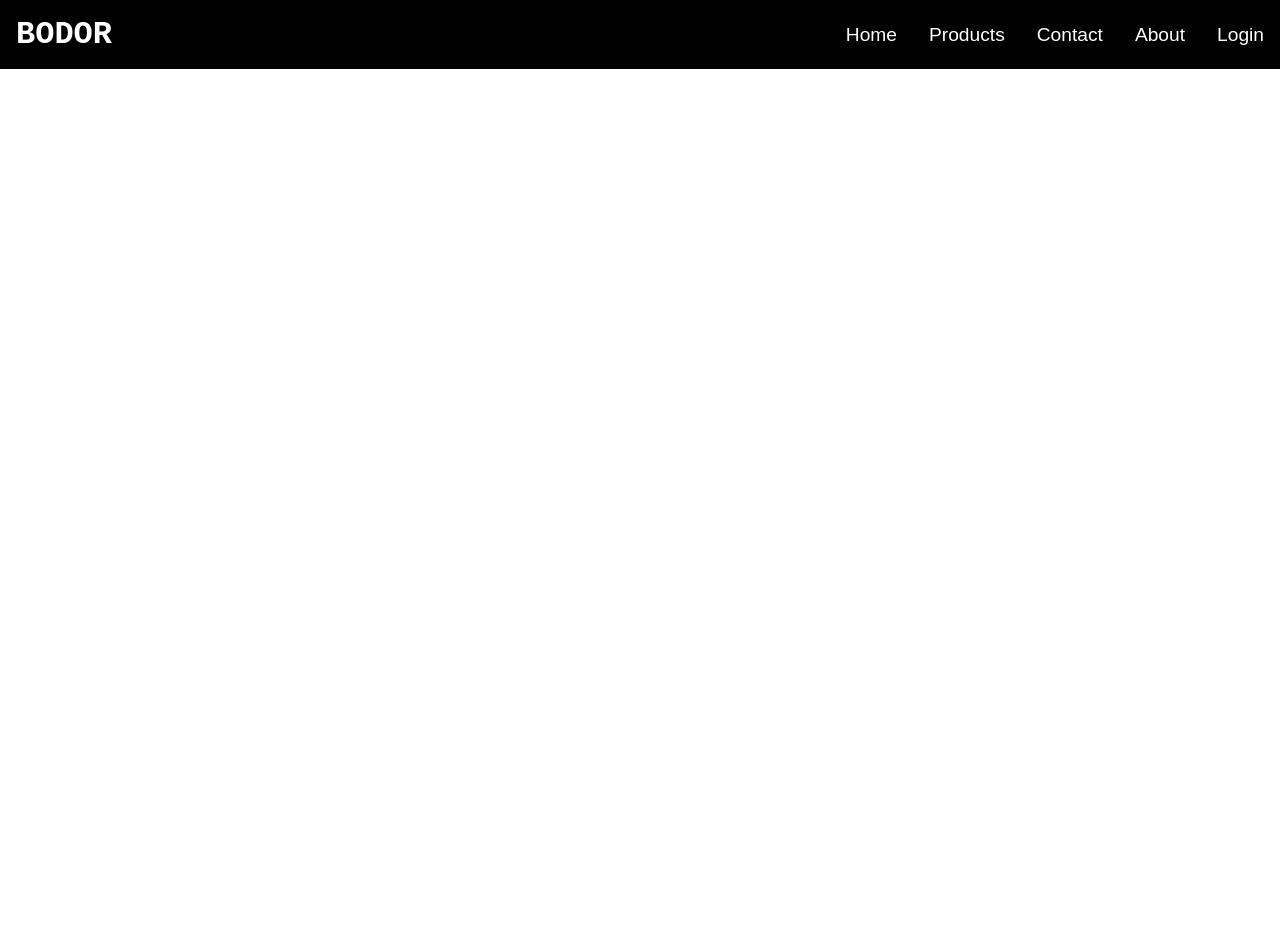
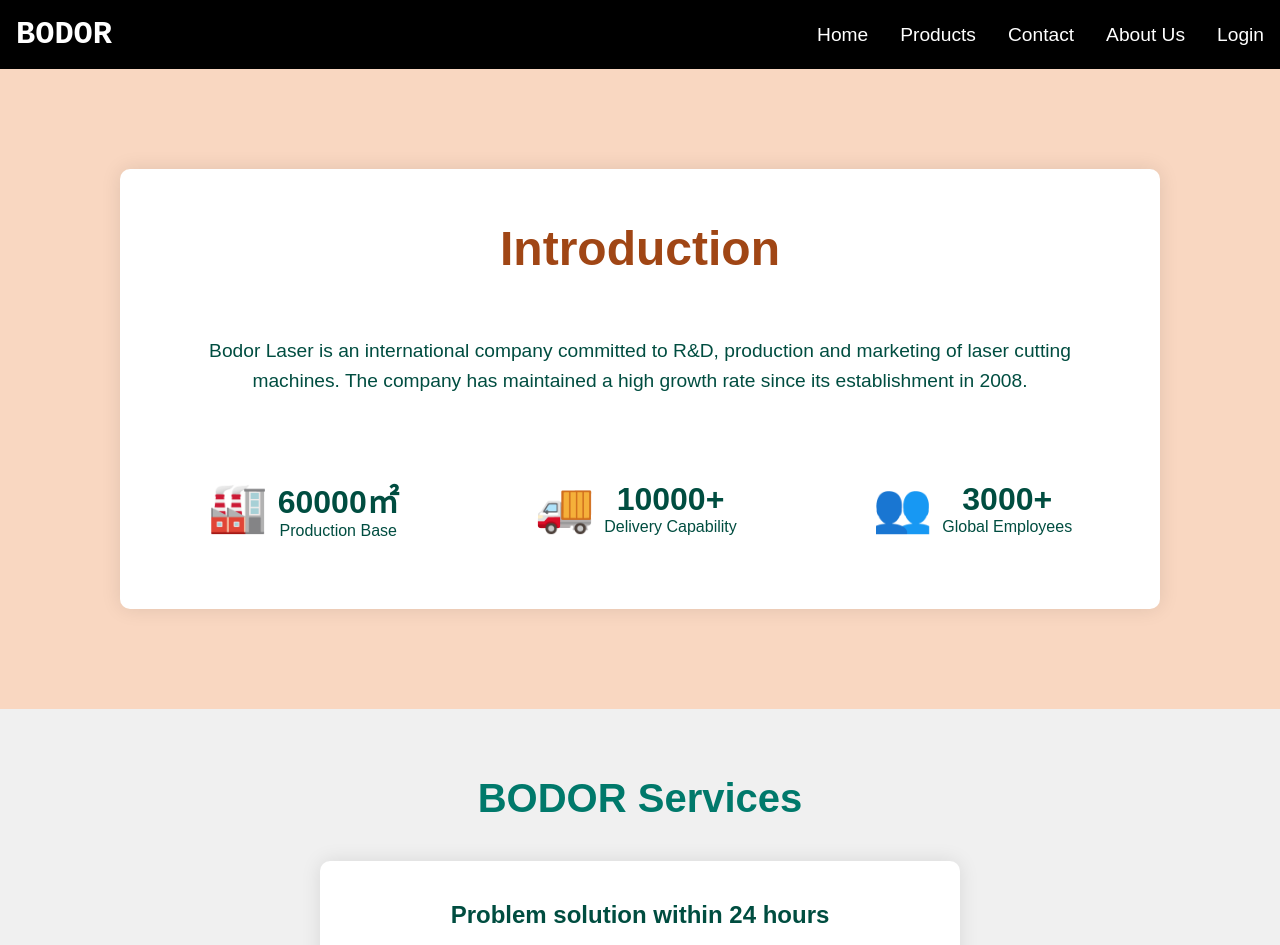
Before and after one commit to harshpratapmall/MarketingProject, a React (Create React App) app: page /about in a window 1280 px wide. Shown: the top 945 px of the page. Before the commit the page ends 800 px from the top, so only its background shows below. Built offline with nearby package versions, Linux system fonts and the light colour scheme.

Commit message:
about us

```diff
--- a/src/App.js
+++ b/src/App.js
@@ -5,6 +5,7 @@
 import ContactPage from "./pages/ContactPage";
 import LoginPage from "./pages/LoginPage";
 import ProductsPage from "./pages/ProductsPage";
+import Aboutus from "./pages/Aboutus";
 
 // Private Route Component (Optional, for protected routes)
 function PrivateRoute({ children }) {
@@ -24,7 +25,7 @@
           <Link to="/">Home</Link>
           <Link to="/products">Products</Link>
           <Link to="/contact">Contact</Link>
-          <Link to="/about">About</Link>
+          <Link to="/about">About Us</Link>
           <Link to="/login">Login</Link>
         </div>
       </nav>
@@ -33,6 +34,7 @@
         <Route path="/" element={<LandingPage />} />
         <Route path="/products" element={<ProductsPage />} />
         <Route path="/login" element={<LoginPage />} />
+        <Route path="/about" element={<Aboutus />} />
         <Route path="/contact" element={<ContactPage />} />
       </Routes>
     </BrowserRouter>
--- /dev/null
+++ b/src/pages/Aboutus.jsx
@@ -0,0 +1,46 @@
+// src/Aboutus.js
+import React from 'react';
+import styles from './Aboutus.module.css';
+import Footer from './Footer';
+import Infoabout from './Infoabout';
+const Aboutus = () => {
+  return (
+    <div><div className={styles.aboutusContainer}>
+    <div className={styles.aboutusContent}>
+      <h1>Introduction</h1>
+      <p className={styles.txt}>
+        Bodor Laser is an international company committed to R&D, production and marketing of laser cutting machines. The company has maintained a high growth rate since its establishment in 2008.
+      </p>
+      <div className={styles.stats}>
+        <div className={styles.stat}>
+          <div className={styles.icon}>🏭</div>
+          <div className={styles.info}>
+            <h2>60000㎡</h2>
+            <p>Production Base</p>
+          </div>
+        </div>
+        <div className={styles.stat}>
+          <div className={styles.icon}>🚚</div>
+          <div className={styles.info}>
+            <h2>10000+</h2>
+            <p>Delivery Capability</p>
+          </div>
+        </div>
+        <div className={styles.stat}>
+          <div className={styles.icon}>👥</div>
+          <div className={styles.info}>
+            <h2>3000+</h2>
+            <p>Global Employees</p>
+          </div>
+        </div>
+      </div>
+    </div>
+
+  </div>
+  <Infoabout/>
+  <Footer /></div>
+
+  );
+};
+
+export default Aboutus;
--- /dev/null
+++ b/src/pages/Aboutus.module.css
@@ -0,0 +1,67 @@
+/* src/Aboutus.module.css */
+.aboutusContainer {
+    display: flex;
+    justify-content: center;
+    align-items: center;
+    height: 80vh;
+    padding: 20px;
+    box-sizing: border-box;
+    background-color: #f9d7c1; /* Light cyan background */
+  }
+
+  .aboutusContent {
+    text-align: center;
+    max-width: 1000px;
+    height: 400px;
+    background: #ffffff; /* White background */
+    padding: 20px;
+    border-radius: 10px;
+    box-shadow: 0 0 20px rgba(0, 0, 0, 0.1);
+  }
+
+  .aboutusContent h1 {
+    font-size: 3rem;
+    color: #a04615; /* Teal color */
+    margin-bottom: 20px;
+  }
+
+  .txt{
+    line-height: 30px;
+    padding: 40px;
+  }
+  .aboutusContent p {
+    font-size: 1.2rem;
+    color: #004d40; /* Dark teal color */
+    margin-bottom: 20px;
+
+  }
+
+  .stats {
+    display: flex;
+    justify-content: space-around;
+    flex-wrap: wrap;
+  }
+
+  .stat {
+    display: flex;
+    align-items: center;
+    margin: 20px;
+  }
+
+  .icon {
+    font-size: 3em;
+    color: #00796b; /* Teal color */
+    margin-right: 10px;
+  }
+
+  .info h2 {
+    font-size: 2em;
+    margin: 0;
+    color: #004d40; /* Dark teal color */
+  }
+
+  .info p {
+    font-size: 1em;
+    margin: 0;
+    color: #004d40; /* Dark teal color */
+  }
--- /dev/null
+++ b/src/pages/Infoabout.jsx
@@ -0,0 +1,27 @@
+// src/Infoabout.js
+import React from 'react';
+import styles from './Infoabout.module.css';
+
+function Infoabout() {
+  return (
+    <div className={styles.serviceSection}>
+      <h1 className={styles.serviceHeading}>BODOR Services</h1>
+      <div className={styles.infoBoxes}>
+        <div className={styles.infoBox}>
+          <h2>Problem solution within 24 hours</h2>
+          <p>150+ overseas service engineers give an immediate on-site visit and solve problems.</p>
+        </div>
+        <div className={styles.infoBox}>
+          <h2>Spare parts support</h2>
+          <p>30 overseas spare part centers ensure that customers can change spare parts in time.</p>
+        </div>
+        <div className={styles.infoBox}>
+          <h2>BodorCloud</h2>
+          <p>The independently developed service system alarms automatically when there is a problem.</p>
+        </div>
+      </div>
+    </div>
+  );
+}
+
+export default Infoabout;
--- /dev/null
+++ b/src/pages/Infoabout.module.css
@@ -0,0 +1,38 @@
+.serviceSection {
+    padding: 40px;
+    text-align: center;
+    background-color: #f0f0f0; /* Light grey background for the service section */
+  }
+
+  .serviceHeading {
+    font-size: 2.5rem;
+    color: #00796b; /* Teal color */
+    margin-bottom: 20px;
+  }
+
+  .infoBoxes {
+    display: flex;
+    flex-direction: column;
+    align-items: center;
+  }
+
+  .infoBox {
+    background: #ffffff; /* White background */
+    border-radius: 10px;
+    box-shadow: 0 0 20px rgba(0, 0, 0, 0.1);
+    padding: 20px;
+    margin: 20px;
+    max-width: 600px;
+    width: 100%;
+  }
+
+  .infoBox h2 {
+    font-size: 1.5rem;
+    color: #004d40; /* Dark teal color */
+    margin-bottom: 10px;
+  }
+
+  .infoBox p {
+    font-size: 1rem;
+    color: #333333; /* Dark grey color for text */
+  }
--- a/src/pages/LandingPage.module.css
+++ b/src/pages/LandingPage.module.css
@@ -126,7 +126,7 @@
   background-color: black;
   color: white;
   text-align: center;
-  margin-top: 2rem;
+  /* margin-top: 2rem; */
 }
 
 .footer p {
```
